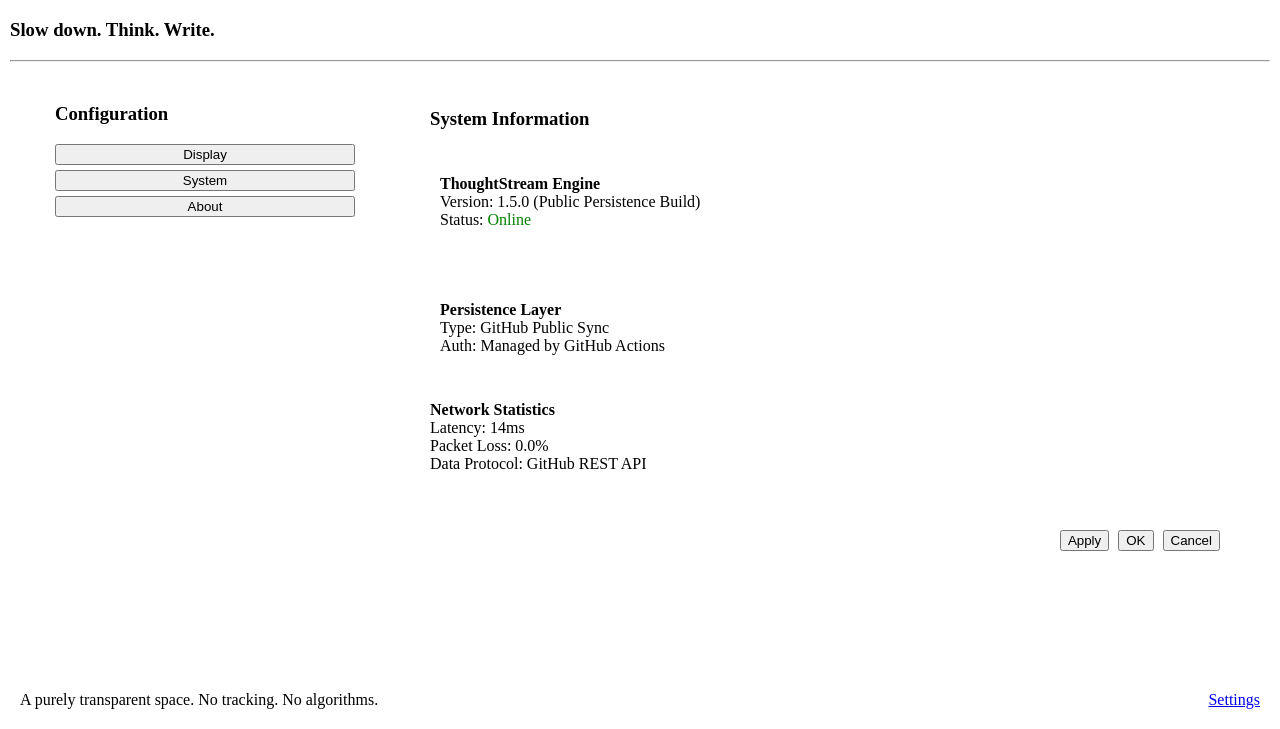
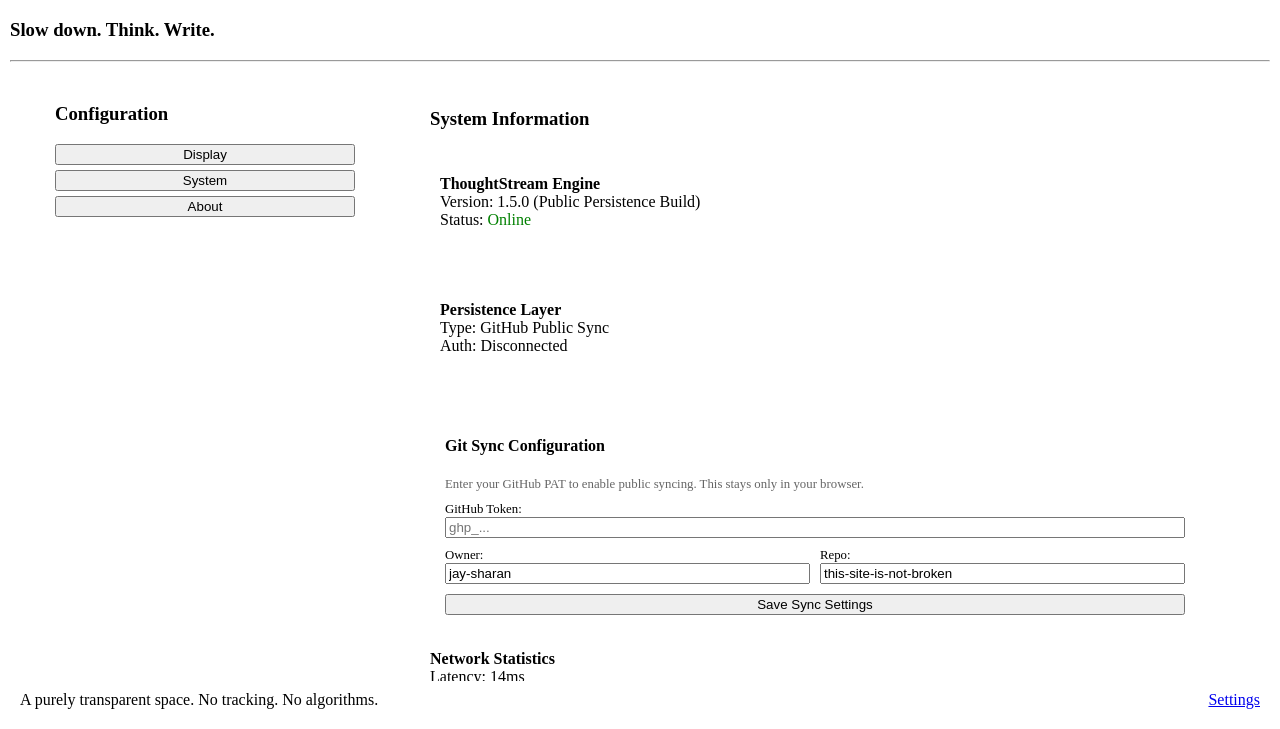
Before and after one commit to jay-sharan/this-site-is-not-broken, a plain HTML site: page settings.html in a window 1280 px wide. Both pictures are taken after a click on the button "System". Shown: the part 71-800 px from the top of the page. Drawn offline with Linux system fonts and the light colour scheme.

Commit message:
security: remove secret injection and add Git config UI for client-side sync

```diff
--- a/js/storage.js
+++ b/js/storage.js
@@ -13,7 +13,7 @@ const defaultDB = {
     preferences: {
         theme: 'no-style',
         github_auth: {
-            token: 'TOKEN_PLACEHOLDER',
+            token: '',
             owner: 'jay-sharan',
             repo: 'this-site-is-not-broken'
         }
--- a/settings.html
+++ b/settings.html
@@ -53,7 +53,29 @@
                 <div class="card" style="margin-bottom: 20px; padding: 10px;">
                   <p><b>Persistence Layer</b><br>
                     Type: GitHub Public Sync<br>
-                    Auth: Managed by GitHub Actions</p>
+                    Auth: <span id="sync-status-text">Disconnected</span></p>
+                </div>
+
+                <div class="card" style="margin-bottom: 20px; padding: 15px;">
+                  <h4>Git Sync Configuration</h4>
+                  <p style="font-size: 0.8em; color: #666; margin-bottom: 10px;">Enter your GitHub PAT to enable public
+                    syncing. This stays only in your browser.</p>
+                  <div style="display: flex; flex-direction: column; gap: 10px;">
+                    <label style="font-size: 0.8em;">GitHub Token:
+                      <input type="password" id="git-token" placeholder="ghp_..." style="width: 100%;">
+                    </label>
+                    <div style="display: flex; gap: 10px;">
+                      <label style="font-size: 0.8em; flex: 1;">Owner:
+                        <input type="text" id="git-owner" placeholder="Username" style="width: 100%;">
+                      </label>
+                      <label style="font-size: 0.8em; flex: 1;">Repo:
+                        <input type="text" id="git-repo" placeholder="Repo Name" style="width: 100%;">
+                      </label>
+                    </div>
+                    <button class="btn" id="save-git-config-btn">Save Sync Settings</button>
+                    <p id="save-status" style="font-size: 0.8em; text-align: right; display: none; color: green;">Saved!
+                    </p>
+                  </div>
                 </div>
 
                 <p><b>Network Statistics</b><br>
@@ -105,6 +127,38 @@
       });
     });
 
+    // Git Sync Logic
+    const config = getGitConfig();
+    const tokenInput = document.getElementById('git-token');
+    const ownerInput = document.getElementById('git-owner');
+    const repoInput = document.getElementById('git-repo');
+    const syncStatusText = document.getElementById('sync-status-text');
+    const saveBtn = document.getElementById('save-git-config-btn');
+    const saveStatus = document.getElementById('save-status');
+
+    if (config) {
+      tokenInput.value = config.token || '';
+      ownerInput.value = config.owner || 'jay-sharan';
+      repoInput.value = config.repo || 'this-site-is-not-broken';
+      syncStatusText.textContent = config.token ? 'Connected' : 'Disconnected';
+      if (config.token) syncStatusText.style.color = 'green';
+    }
+
+    saveBtn.addEventListener('click', () => {
+      const newConfig = {
+        token: tokenInput.value.trim(),
+        owner: ownerInput.value.trim(),
+        repo: repoInput.value.trim()
+      };
+      updateGitConfig(newConfig);
+
+      syncStatusText.textContent = newConfig.token ? 'Connected' : 'Disconnected';
+      syncStatusText.style.color = newConfig.token ? 'green' : 'inherit';
+
+      saveStatus.style.display = 'block';
+      setTimeout(() => { saveStatus.style.display = 'none'; }, 2000);
+    });
+
   </script>
 </body>
 
```
Also changed, not shown: 1 other file.
